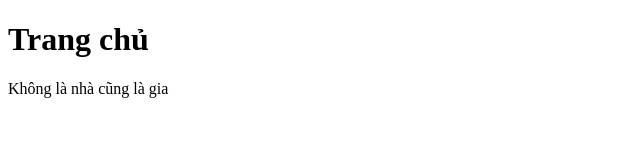
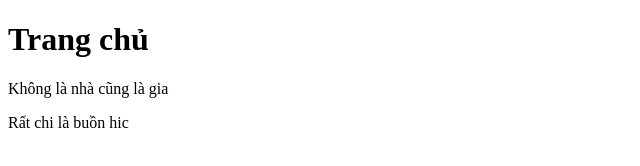
Before and after one commit to KanTrun/buoi4-shop_online, a plain HTML site: page index.html in a window 1280 px wide. Shown: the whole page, without its empty margins (0-640 px from the left). Drawn offline with Linux system fonts and the light colour scheme.

Commit message:
Up index

```diff
--- a/index.html
+++ b/index.html
@@ -8,5 +8,6 @@
 <body>
     <h1>Trang chủ</h1>
     <p>Không là nhà cũng là gia</p>
+    <p>Rất chi là buồn hic</p>
 </body>
 </html>
```
